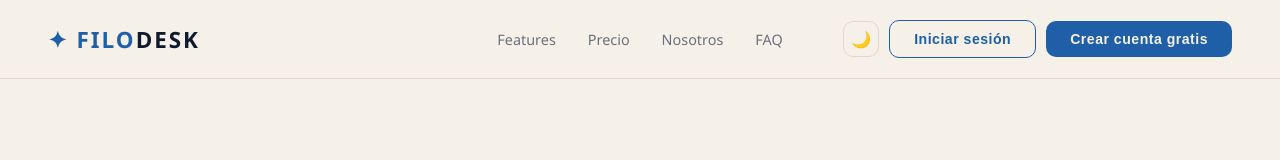
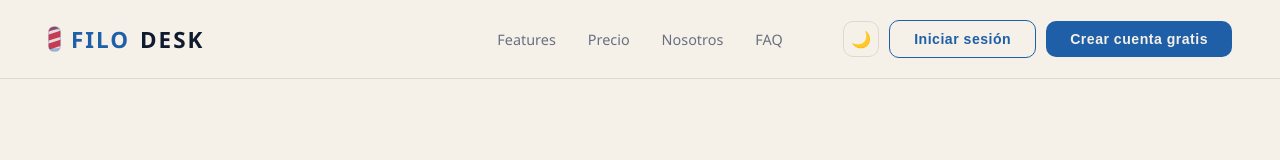
Before and after one commit to nievarodrigo/filodesk-app, a Next.js app: page / in a window 1280 px wide. Shown: the top 160 px of the page. Built offline with nearby package versions, Linux system fonts and the light colour scheme; no server answers.

Commit message:
feat: barber pole logo + FAQ device question

```diff
--- a/src/components/dashboard/Sidebar.tsx
+++ b/src/components/dashboard/Sidebar.tsx
@@ -4,6 +4,7 @@ import Link from 'next/link'
 import { usePathname } from 'next/navigation'
 import { logout } from '@/app/actions/auth'
 import ThemeToggle from '@/components/ui/ThemeToggle'
+import Logo from '@/components/ui/Logo'
 import styles from './sidebar.module.css'
 
 const NAV = [
@@ -90,7 +91,10 @@ export default function Sidebar({ barbershopId, barbershopName }: Props) {
 
   return (
     <aside className={styles.sidebar}>
-      <div className={styles.logo}>✦ FiloDesk</div>
+      <div className={styles.logo} style={{ display: 'flex', alignItems: 'center', gap: '8px' }}>
+        <Logo size={22} />
+        FiloDesk
+      </div>
       <div className={styles.shopName}>{barbershopName}</div>
 
       <nav className={styles.nav}>
--- a/src/components/landing/FAQ.tsx
+++ b/src/components/landing/FAQ.tsx
@@ -14,7 +14,11 @@ const FAQS = [
   },
   {
     q: '¿Puedo usar FiloDesk desde el celular?',
-    a: 'Sí. FiloDesk funciona desde cualquier navegador, en celular, tablet o computadora. No necesitás descargar nada.',
+    a: 'Sí. FiloDesk funciona desde cualquier navegador — celular, tablet o computadora. No necesitás descargar ninguna app. Con abrir Chrome o Safari ya está.',
+  },
+  {
+    q: '¿Necesito una computadora para usarlo?',
+    a: 'No. Podés manejarlo 100% desde el celular. Registrás ventas, revisás ganancias y gestionás barberos sin necesitar una PC ni tablet. Muchos dueños lo usan exclusivamente desde el teléfono.',
   },
   {
     q: '¿Qué pasa con mis datos si cancelo?',
--- a/src/components/landing/Footer.tsx
+++ b/src/components/landing/Footer.tsx
@@ -1,11 +1,15 @@
 import Link from 'next/link'
 import styles from './landing.module.css'
+import Logo from '@/components/ui/Logo'
 
 export default function Footer() {
   return (
     <footer className={styles.footer}>
       <div className={styles.footerBrand}>
-        <div className={styles.footerLogo}>✦ FiloDesk</div>
+        <div className={styles.footerLogo} style={{ display: 'flex', alignItems: 'center', gap: '8px' }}>
+          <Logo size={20} />
+          FiloDesk
+        </div>
         <p className={styles.footerTagline}>Gestión para barberías · Hecho en Argentina 🇦🇷</p>
       </div>
 
--- a/src/components/landing/Navbar.tsx
+++ b/src/components/landing/Navbar.tsx
@@ -4,6 +4,7 @@ import styles from './landing.module.css'
 import UserMenu from './UserMenu'
 import MobileNav from './MobileNav'
 import ThemeToggle from '@/components/ui/ThemeToggle'
+import Logo from '@/components/ui/Logo'
 
 export default async function Navbar() {
   const supabase = await createClient()
@@ -12,7 +13,10 @@ export default async function Navbar() {
 
   return (
     <nav className={styles.nav}>
-      <div className={styles.logo}>✦ Filo<span>Desk</span></div>
+      <div className={styles.logo} style={{ display: 'flex', alignItems: 'center', gap: '10px' }}>
+        <Logo size={26} />
+        Filo<span>Desk</span>
+      </div>
 
       {/* Desktop links */}
       <ul className={styles.navLinks}>
--- /dev/null
+++ b/src/components/ui/Logo.tsx
@@ -0,0 +1,45 @@
+interface Props {
+  size?: number
+  className?: string
+}
+
+// Poste de barbería minimalista — franjas diagonales dentro de una cápsula
+export default function Logo({ size = 28, className }: Props) {
+  return (
+    <svg
+      width={Math.round(size * 0.5)}
+      height={size}
+      viewBox="0 0 10 20"
+      fill="none"
+      xmlns="http://www.w3.org/2000/svg"
+      className={className}
+      aria-hidden="true"
+      style={{ display: 'block', flexShrink: 0 }}
+    >
+      <defs>
+        <clipPath id="fd-pole">
+          <rect x="0.5" y="0.5" width="9" height="19" rx="4" />
+        </clipPath>
+      </defs>
+
+      {/* Cuerpo del poste */}
+      <rect x="0.5" y="0.5" width="9" height="19" rx="4"
+        fill="currentColor" fillOpacity="0.1"
+        stroke="currentColor" strokeOpacity="0.25" strokeWidth="1"
+      />
+
+      {/* Franjas diagonales */}
+      <g clipPath="url(#fd-pole)">
+        <rect x="-4" y="1"  width="18" height="4.5" rx="0" transform="rotate(-18 -4 1)"  fill="#c41e3a" fillOpacity="0.85" />
+        <rect x="-4" y="8"  width="18" height="4.5" rx="0" transform="rotate(-18 -4 8)"  fill="#c41e3a" fillOpacity="0.85" />
+        <rect x="-4" y="15" width="18" height="4.5" rx="0" transform="rotate(-18 -4 15)" fill="#c41e3a" fillOpacity="0.85" />
+      </g>
+
+      {/* Caps superior e inferior */}
+      <rect x="0.5" y="0.5"  width="9" height="2.5" rx="4"
+        fill="currentColor" fillOpacity="0.3" clipPath="url(#fd-pole)" />
+      <rect x="0.5" y="17" width="9" height="2.5" rx="0"
+        fill="currentColor" fillOpacity="0.3" clipPath="url(#fd-pole)" />
+    </svg>
+  )
+}
```
